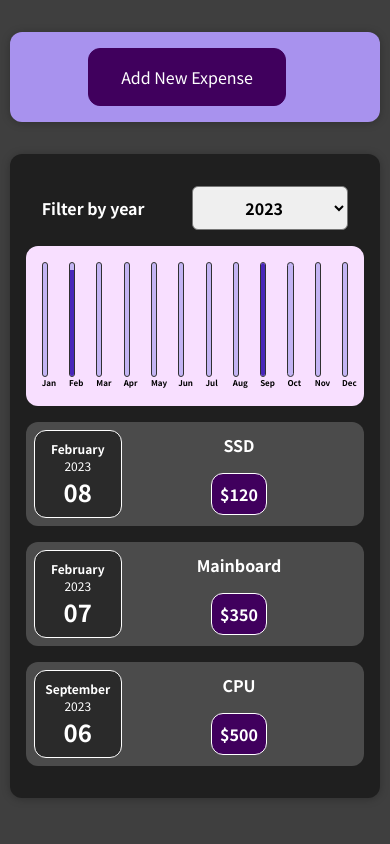
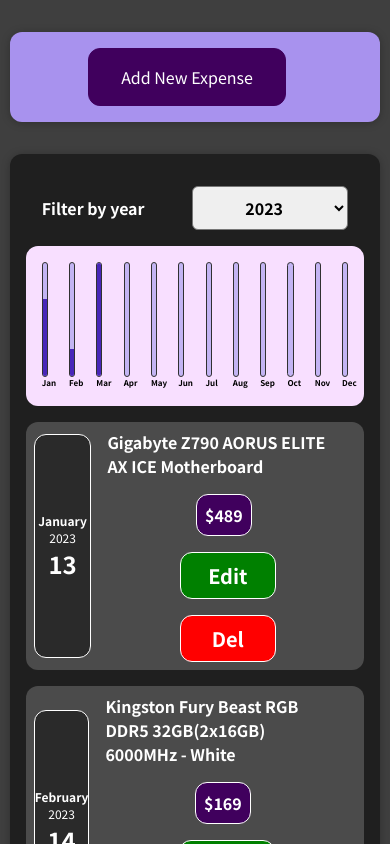
Before and after one commit to HuuThanh1301/TrackingExpenses, a React (Create React App) app: page / in a window 390 px wide. Shown: the top 844 px of the page. Built offline with nearby package versions, Linux system fonts and the light colour scheme.

Commit message:
Add Delete and Edit feature

```diff
--- a/src/App.js
+++ b/src/App.js
@@ -1,62 +1,103 @@
 import { useState } from "react";
 import Expenses from "./components/Expenses/Expenses";
 import NewExpense from "./components/NewExpense/NewExpense";
+import Modal from "./components/Modal/Modal";
+import EditForm from "./components/Modal/EditForm";
 
 const dummy_data = [
   {
-    id: 'e0',
-    title: 'Ram',
-    amount: 200,
-    date: new Date(2022, 7, 25)
+    id: "e0",
+    title: "CPU I5 13600k",
+    amount: 500,
+    date: new Date(2022, 7, 25),
   },
   {
-
-    id: 'e1',
-    title: 'SSD',
-    amount: 120,
-    date: new Date(2023, 1, 8)
+    id: "e1",
+    title: "1TB SSD Kingston KC 3000",
+    amount: 109,
+    date: new Date(2022, 7, 25),
   },
   {
-    id: 'e2',
-    title: 'Mainboard',
-    amount: 350,
-    date: new Date(2023, 1, 7)
+    id: "e2",
+    title: "Corsair RM850x PSU",
+    amount: 219,
+    date: new Date(2022, 8, 13),
   },
   {
-    id: 'e3',
-    title: 'CPU',
-    amount: 500,
-    date: new Date(2023, 8, 6)
+    id: "e3",
+    title: "Gigabyte Z790 AORUS ELITE AX ICE Motherboard",
+    amount: 489,
+    date: new Date(2023, 0, 13),
   },
-  // {
-  //   id: 'e4',
-  //   title: 'PSU',
-  //   amount: 150,
-  //   date: new Date(2024, 2, 5)
-  // }
+  {
+    id: "e4",
+    title: "Kingston Fury Beast RGB DDR5 32GB(2x16GB) 6000MHz - White",
+    amount: 169,
+    date: new Date(2023, 1, 14),
+  },
+  {
+    id: "e5",
+    title: "Gigabyte GeForce RTX 4060 Ti AERO OC 8G Graphics Card",
+    amount: 715,
+    date: new Date(2023, 2, 15),
+  },
 ];
-
-
 
 function App() {
   const [expenses, setExpenses] = useState(dummy_data);
+  const [edit, setEdit] = useState(false);
+  const [editItem, setEditItem] = useState({});
   const addExpenseHandler = (expense) => {
-    setExpenses(prevState => [expense, ...prevState]);
-  }
+    setExpenses((prevState) => [expense, ...prevState]);
+  };
 
   const removeHandler = (id) => {
-    setExpenses(prevState => {
-      const updatedState = [...prevState].filter(item => item.id !== id);
+    setExpenses((prevState) => {
+      const updatedState = [...prevState].filter((item) => item.id !== id);
       return updatedState;
-    })
-  }
+    });
+  };
 
+  const editHandler = (item) => {
+    setEdit(true);
+    setEditItem(item);
+  };
+
+  const updateHandler = (updatedItem) => {
+    setExpenses((prevState) => {
+      setEdit(false);
+      let updatedState = prevState.map((item) => {
+        if (item.id === updatedItem.id) {
+          item.title = updatedItem.title;
+          item.amount = updatedItem.amount;
+          item.date = updatedItem.date;
+          console.log("updated item: " + item.id + " " + item.title + " " + item.amount + " " + item.date);
+        }
+        return item;
+      });
+      console.log("updated state: " + updatedState);
+      return updatedState;
+    });
+  };
 
   return (
-    <div>
-      <NewExpense onAdd={addExpenseHandler}/>
-      <Expenses items={expenses} onRemove={removeHandler}/>
-    </div>
+    <>
+      {edit && (
+        <Modal onCancleEdit={() => setEdit(false)}>
+          <EditForm
+            onCancleEdit={() => setEdit(false)}
+            editItem={editItem}
+            onUpdate={updateHandler}
+          />
+        </Modal>
+      )}
+      <NewExpense onAdd={addExpenseHandler} />
+      <Expenses
+        items={expenses}
+        onRemove={removeHandler}
+        onEdit={editHandler}
+      />
+    </>
   );
 }
 
--- a/src/components/Chart/Chart.js
+++ b/src/components/Chart/Chart.js
@@ -5,8 +5,6 @@
   if(props.max > 0){
     barFill = (props.value / props.max) * 100 + '%';
   }
-  console.log('value', props.value);
-  console.log('max', props.max)
 
   return(
     <div className={classes.wrap}>
--- a/src/components/Expenses/ExpenseDate.module.css
+++ b/src/components/Expenses/ExpenseDate.module.css
@@ -23,3 +23,9 @@
   font-size: 1.5rem;
   font-weight: bold;
 }
+
+@media (max-width: 580px) {
+  .expense-date{
+    height: 14rem;
+  }
+}
--- a/src/components/Expenses/ExpenseItem.js
+++ b/src/components/Expenses/ExpenseItem.js
@@ -1,20 +1,34 @@
-import classes from './ExpenseItem.module.css';
-import ExpenseDate from './ExpenseDate';
+import classes from "./ExpenseItem.module.css";
+import ExpenseDate from "./ExpenseDate";
 
 const ExpenseItem = (props) => {
+  const { item } = props;
+  const deleteHandler = () => {
+    props.onRemove(item.id);
+  };
 
-  const deleteHandler = () => {
-    props.onRemove(props.id);
+  const editHandler = () => {
+    props.onEdit(item);
+    console.log("editdate: " + item.date.toLocaleDateString("en-GB"));
   }
 
   return (
-    <div className={classes["expense-item"]} onClick={deleteHandler}>
-      <ExpenseDate date={props.date}/>
+    <div className={classes["expense-item"]}>
+      <ExpenseDate date={item.date} />
       <div className={classes["expense-item__description"]}>
-        <h2>{props.title}</h2>
-        <div className={classes["expense-item__price"]}>${props.amount}</div>
+        <h2>{item.title}</h2>
+        <div className={classes["expense-item__price"]}>${item.amount}</div>
+        <div className={classes["expense-item__edit"]} onClick={editHandler}>
+          Edit
+        </div>
+        <div
+          className={classes["expense-item__delete"]}
+          onClick={deleteHandler}
+        >
+          Del
+        </div>
       </div>
     </div>
   );
-}
+};
 export default ExpenseItem;
--- a/src/components/Expenses/ExpenseItem.module.css
+++ b/src/components/Expenses/ExpenseItem.module.css
@@ -30,6 +30,43 @@
   font-weight: bold;
 }
 
+.expense-item__delete{
+  cursor: pointer;
+  padding: 0.5rem 1.5rem;
+  font-size: 1.25rem;
+  border-radius: 12px;
+  border: 1px solid white;
+  background-color: red;
+  font-weight: bold;
+  margin-left: 0.5rem;
+  width: 6rem;
+  text-align: center;
+}
+
+
+.expense-item__delete:hover,
+.expense-item__delete:active{
+  background-color: rgb(148, 32, 32);
+}
+
+.expense-item__edit{
+  cursor: pointer;
+  padding: 0.5rem 1.5rem;
+  font-size: 1.25rem;
+  border-radius: 12px;
+  border: 1px solid white;
+  background-color: green;
+  font-weight: bold;
+  margin-left: 0.5rem;
+  width: 6rem;
+  text-align: center;
+}
+
+.expense-item__edit:hover,
+.expense-item__edit:active{
+  background-color: rgb(50, 132, 50);
+}
+
 
 @media (max-width: 580px) {
   .expense-item__description{
--- a/src/components/Expenses/Expenses.js
+++ b/src/components/Expenses/Expenses.js
@@ -18,7 +18,7 @@
     <div className={classes.expenses}>
       <ExpensesFilter onFilter={filterHandler} defautYear={filterYear}/>
       <ExpenseChart items={filterExpenses}/>
-      <ExpensesList items={filterExpenses} onRemove={props.onRemove}/>
+      <ExpensesList items={filterExpenses} onRemove={props.onRemove} onEdit={props.onEdit}/>
     </div>
 
   )
--- a/src/components/Expenses/ExpensesList.js
+++ b/src/components/Expenses/ExpensesList.js
@@ -1,20 +1,18 @@
 import ExpenseItem from "./ExpenseItem";
-import classes from './ExpensesList.module.css';
+import classes from "./ExpensesList.module.css";
 
 const ExpensesList = (props) => {
-  if(props.items.length === 0){
-    return <h2 className={classes["no-expense"]}>No expenses found</h2>
+  if (props.items.length === 0) {
+    return <h2 className={classes["no-expense"]}>No expenses found</h2>;
   }
   return (
-    <ul className={classes['expenses-list']}>
+    <ul className={classes["expenses-list"]}>
       {props.items.map((item) => (
         <ExpenseItem
           key={item.id}
-          id={item.id}
-          title={item.title}
-          amount={item.amount}
-          date={item.date}
+          item={item}
           onRemove={props.onRemove}
+          onEdit={props.onEdit}
         />
       ))}
     </ul>
--- /dev/null
+++ b/src/components/Modal/EditForm.js
@@ -0,0 +1,82 @@
+import classes from "./EditForm.module.css";
+import { useState } from "react";
+
+const EditForm = (props) => {
+  const { editItem } = props;
+  const editItemDate = editItem.date.toLocaleDateString("en-GB");
+  let splitDate = editItemDate.split('/');
+  let formatDate = splitDate[2] + '-' + splitDate[1] + '-' + splitDate[0];
+  const [updateItemTitle, setUpdateItemTitle] = useState(editItem.title);
+  const [updateItemAmount, setUpdateItemAmount] = useState(editItem.amount);
+  const [updateItemDate, setUpdateItemDate] = useState(editItem.date);
+
+  const titleChangeHandler = (e) => {
+    setUpdateItemTitle(e.target.value);
+  }
+
+  const amountChangeHandler = (e) => {
+    setUpdateItemAmount(e.target.value);
+  }
+
+  const dateChangeHandler = (e) => {
+    setUpdateItemDate(e.target.value);
+  }
+
+  const submitHandler = (e) => {
+    e.preventDefault();
+    props.onUpdate({
+      id: editItem.id,
+      title: updateItemTitle,
+      amount: updateItemAmount,
+      date: new Date(updateItemDate)
+    });
+  }
+
+  return (
+    <form onSubmit={submitHandler}>
+      <div className={classes.form_controls}>
+        <div className={classes.form_control}>
+          <label>Title</label>
+          <input
+            type="text"
+            name="title"
+            id="title"
+            defaultValue={editItem.title}
+            onChange={titleChangeHandler}
+          ></input>
+        </div>
+        <div className={classes.form_control}>
+          <label>Amount</label>
+          <input
+            type="number"
+            name="amount"
+            id="amount"
+            step="0.01"
+            min="0.01"
+            defaultValue={editItem.amount}
+            onChange={amountChangeHandler}
+          ></input>
+        </div>
+        <div className={classes.form_control}>
+          <label>Date</label>
+          <input
+            type="date"
+            name="date"
+            id="date"
+            min="2022-01-01"
+            max="2024-12-31"
+            defaultValue={formatDate}
+            onChange={dateChangeHandler}
+          ></input>
+        </div>
+      </div>
+
+      <div className={classes.button_control}>
+        <button onClick={props.onCancleEdit}>Cancel</button>
+        <button>Edit Expense</button>
+      </div>
+    </form>
+  );
+};
+
+export default EditForm;
--- /dev/null
+++ b/src/components/Modal/EditForm.module.css
@@ -0,0 +1,35 @@
+.form_controls{
+  display: flex;
+  flex-wrap: wrap;
+  gap: 1rem;
+  margin-bottom: 1rem;
+}
+
+.form_control{
+  display: flex;
+  align-items: flex-start;
+  flex-direction: column;
+  gap: 0.5rem;
+}
+
+.form_control label{
+  font-weight: bold;
+}
+
+.form_control input{
+  border-radius: 6px;
+  width: 20rem;
+  border: none;
+  padding: 0.5rem;
+  font: inherit;
+  border: 1px solid #ccc;
+}
+
+.form_control input:focus{
+  outline: none;
+}
+
+.button_control{
+  display: flex;
+  justify-content: flex-end;
+}
--- /dev/null
+++ b/src/components/Modal/Modal.js
@@ -0,0 +1,14 @@
+import React from 'react'
+import classes from './Modal.module.css';
+
+
+const Modal = (props) => {
+  return (
+    <>
+      <div className={classes.backdrop} onClick={props.onCancleEdit}></div>
+      <div className={classes.modal}>{props.children}</div>
+    </>
+  )
+}
+
+export default Modal
--- /dev/null
+++ b/src/components/Modal/Modal.module.css
@@ -0,0 +1,41 @@
+.backdrop {
+  position: fixed;
+  top: 0;
+  left: 0;
+  width: 100%;
+  height: 100%;
+  background-color: rgba(0, 0, 0, 0.75);
+  z-index: 1;
+}
+
+.modal{
+  position: fixed;
+  z-index: 2;
+  width: 50rem;
+  max-width: 95%;
+  border-radius: 12px;
+  background-color: #a892ee;
+  padding: 1rem;
+  text-align: center;
+  box-shadow: 0 1px 8px rgba(0, 0, 0, 0.25);
+  top: 25%;
+  left: 50%;
+  transform: translate(-50%, -50%);
+}
+
+
+.modal button{
+  font: inherit;
+  padding: 1rem 2rem;
+  color: white;
+  border: 1px solid #40005d;
+  background-color: #40005d;
+  border-radius: 12px;
+  cursor: pointer;
+  margin-right: 1rem;
+}
+
+.modal button:hover,
+.modal button:active{
+  background-color: #510674;
+}
```
Also changed, not shown: 1 other file (tests, documents, lock files or other folders).
